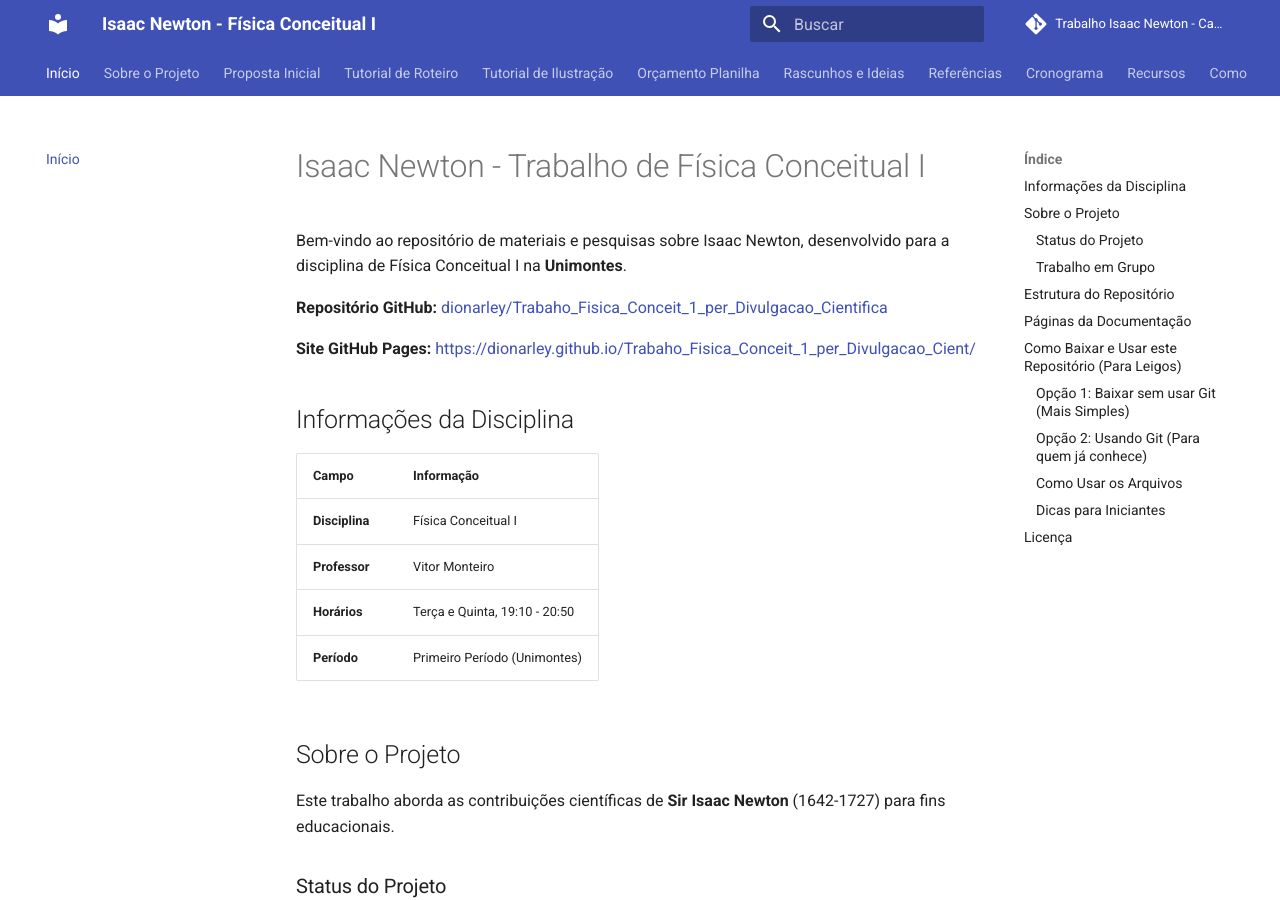
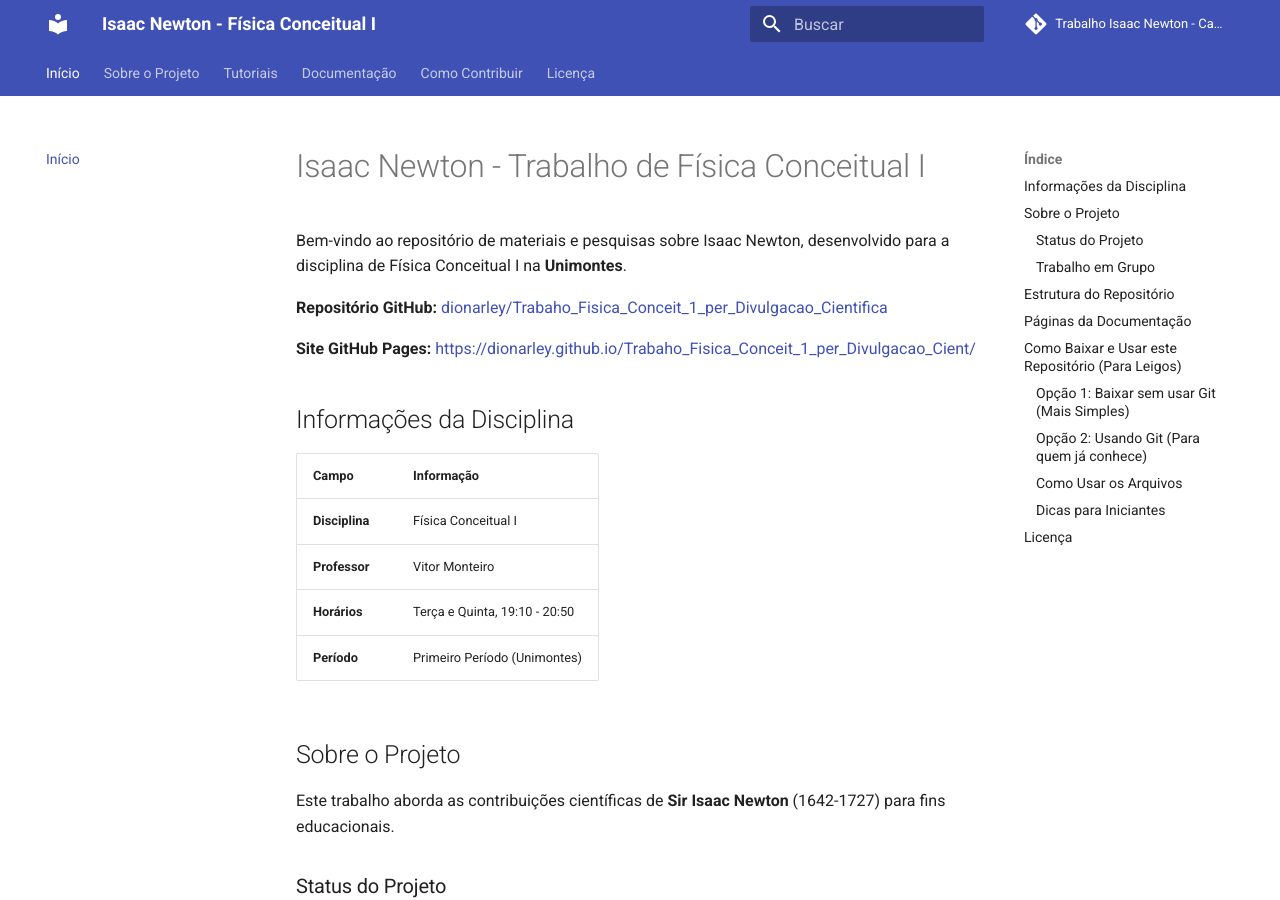
Before and after one commit to dionarley/Trabaho_Fisica_Conceit_1_per_Divulgacao_Cient, an MkDocs documentation site: the page built from docs/index.md, in a window 1280 px wide and 900 px high. Built offline with MkDocs 1.6.1 and Material for MkDocs 9.7.7, drawn with Linux system fonts in a browser that asks for light colours; comment, search, counter and statistics services are not loaded.

Commit message:
fix: reestrutura menu nav (menos abas, estrutura aninhada)

```diff
--- a/mkdocs.yml
+++ b/mkdocs.yml
@@ -27,15 +27,18 @@
 
 nav:
   - Início: index.md
-  - Sobre o Projeto: sobre.md
-  - Proposta Inicial: proposta.md
-  - Tutorial de Roteiro: tutorial-roteiro.md
-  - Tutorial de Ilustração: tutorial-ilustracao.md
-  - Orçamento Planilha: orcamento-planilha.md
-  - Rascunhos e Ideias: rascunhos.md
-  - Referências: referencias.md
-  - Cronograma: cronograma.md
-  - Recursos: recursos.md
+  - Sobre o Projeto:
+      - Sobre: sobre.md
+      - Proposta: proposta.md
+  - Tutoriais:
+      - Roteiro: tutorial-roteiro.md
+      - Ilustração: tutorial-ilustracao.md
+      - Orçamento: orcamento-planilha.md
+  - Documentação:
+      - Rascunhos: rascunhos.md
+      - Referências: referencias.md
+      - Cronograma: cronograma.md
+      - Recursos: recursos.md
   - Como Contribuir: contribuindo.md
   - Licença: licenca.md
 
```
